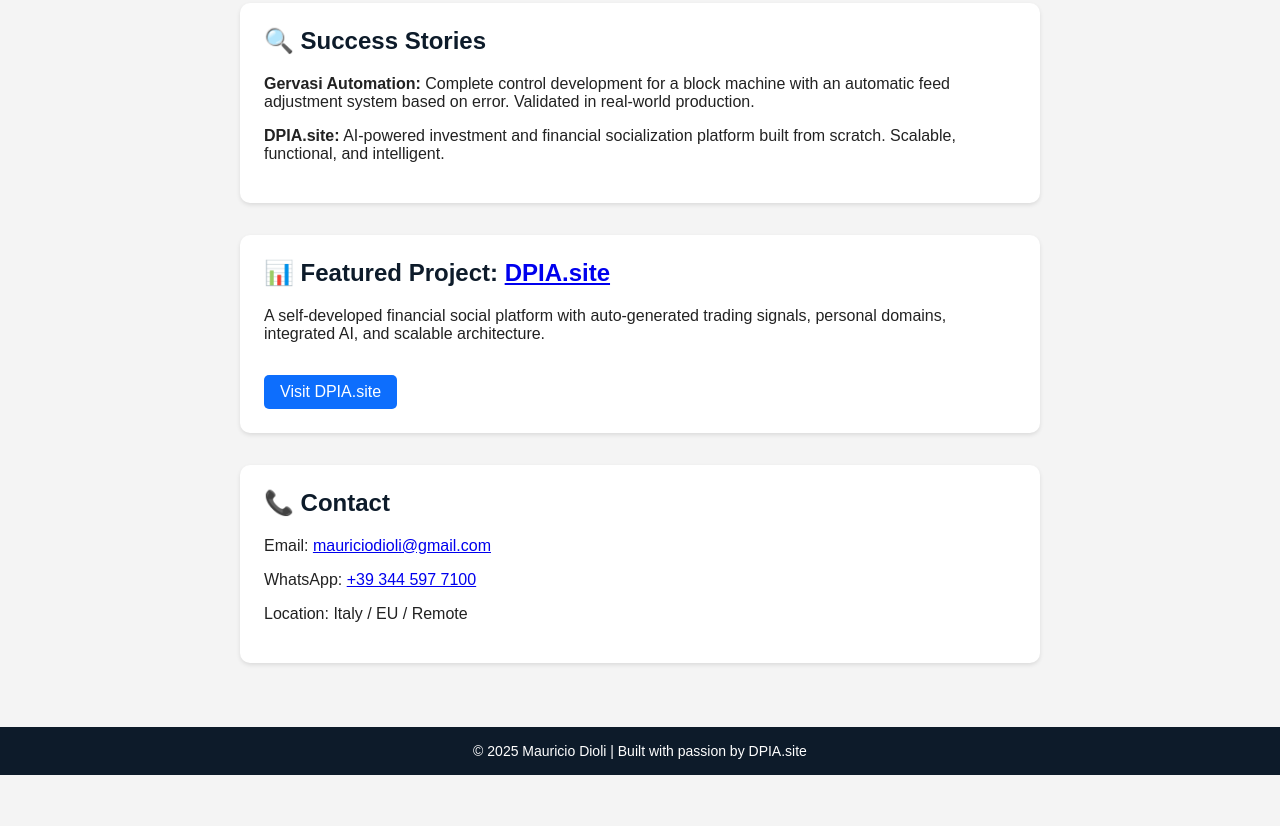
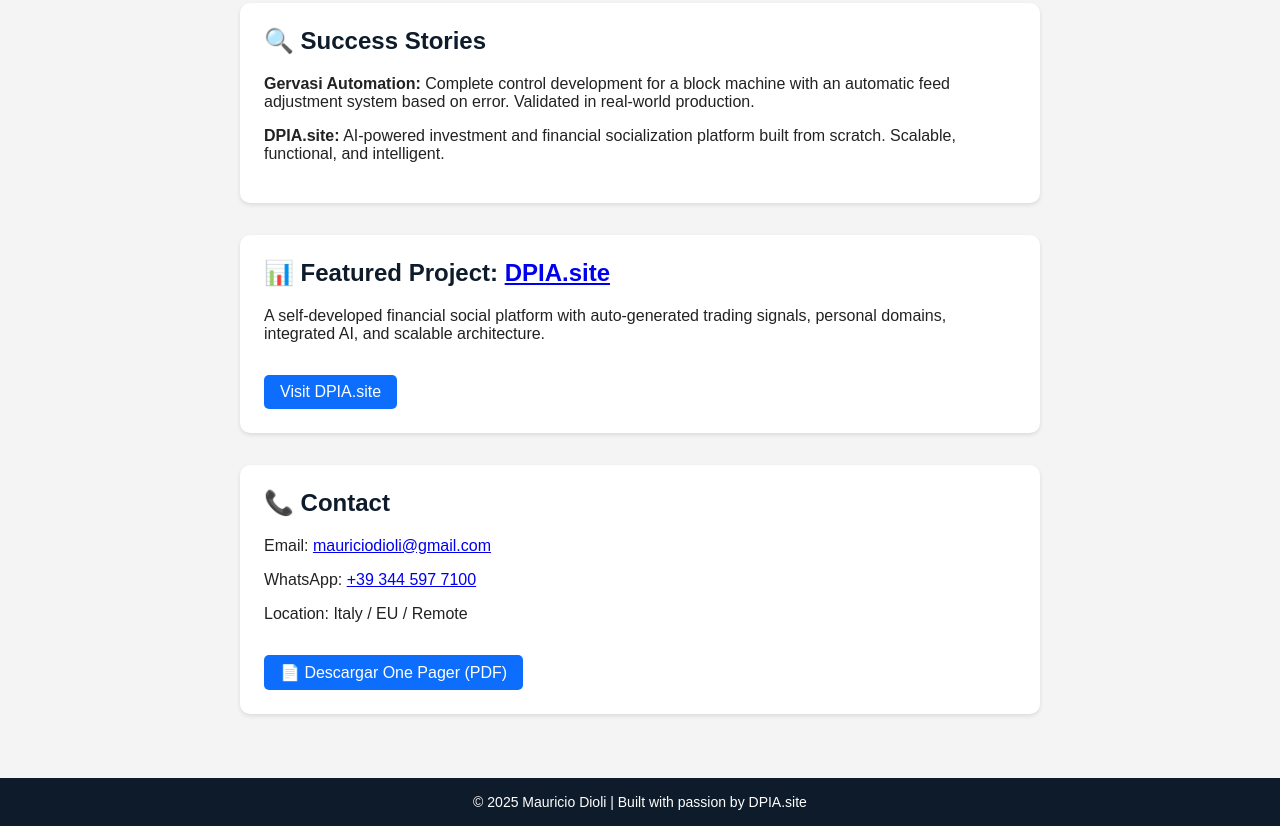
Before and after one commit to mauriciodioli/dpia-landing, a plain HTML site: page index_en.html in a window 1280 px wide. Shown: the part 661-1487 px from the top of the page. Before the commit the page ends 1436 px from the top, so only its background shows below. Drawn offline with Linux system fonts and the light colour scheme.

Commit message:
Update index_en.html

```diff
--- a/index_en.html
+++ b/index_en.html
@@ -114,6 +114,10 @@
       <p>Email: <a href="mailto:mauriciodioli@gmail.com">mauriciodioli@gmail.com</a></p>
       <p>WhatsApp: <a href="https://wa.me/393445977100" target="_blank">+39 344 597 7100</a></p>
       <p>Location: Italy / EU / Remote</p>
+      <a href="mauricio_dioli_onepager_en.pdf" class="btn" target="_blank">
+        📄 Descargar One Pager (PDF)
+      </a>
+
     </section>
   </main>
 
```
